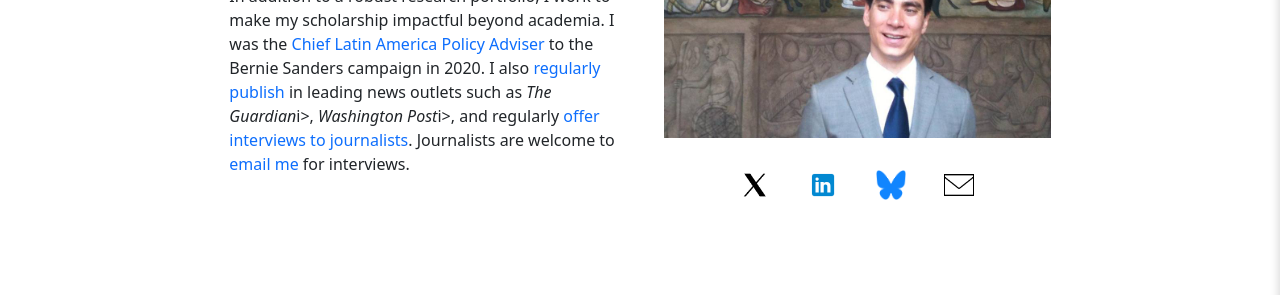
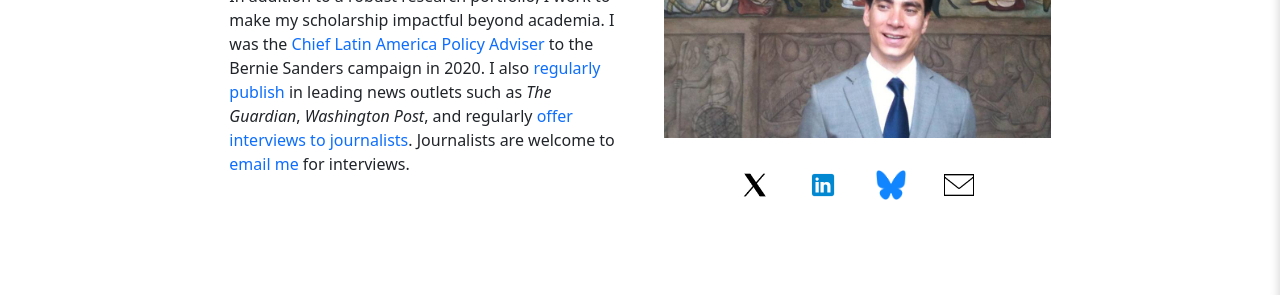
Before and after one commit to RelevantResearch/michael-paarlberg, a Jekyll site: the page built from _pages/home.md, in a window 1280 px wide. Shown: the part 526-821 px from the top of the page. Built offline with Jekyll 4.4.1, drawn with Linux system fonts in a browser that asks for light colours.

```diff
--- a/_pages/home.md
+++ b/_pages/home.md
@@ -12,7 +12,7 @@ permalink: /
     The stability of democracies in Latin America affects us all, shaping the future of global governance, economic resilience, and social justice. My <a href="/scholarship">research</a> – published in <em>Comparative Migration Studies</em>, <em>Foreign Policy</em>, and several book chapters – dives into these issues, exploring the intersection of labor policy, political economy, migration, and social movements throughout the region, as well as how these issues unfold in the United States.
     </p>
     <p>
-      In addition to a robust research portfolio, I work to make my scholarship impactful beyond academia. I was the <a href="https://www.huffpost.com/entry/bernie-sanders-cuba-venezuela-socialist_n_5e557ef4c5b64c1d562103f0?fbclid=IwAR0KlTOPiRruzYsAhqp5UdMl-5K-WIM28LDu34uUVsCVaN-XKQ7Y9x0ZEcM">Chief Latin America Policy Adviser</a> to the Bernie Sanders campaign in 2020. I also <a href="/opeds">regularly publish</a> in leading news outlets such as <i>The Guardian</i>i>, <i>Washington Post</i>i>, and regularly <a href="/media-coverage">offer interviews to journalists</a>.
+      In addition to a robust research portfolio, I work to make my scholarship impactful beyond academia. I was the <a href="https://www.huffpost.com/entry/bernie-sanders-cuba-venezuela-socialist_n_5e557ef4c5b64c1d562103f0?fbclid=IwAR0KlTOPiRruzYsAhqp5UdMl-5K-WIM28LDu34uUVsCVaN-XKQ7Y9x0ZEcM">Chief Latin America Policy Adviser</a> to the Bernie Sanders campaign in 2020. I also <a href="/opeds">regularly publish</a> in leading news outlets such as <i>The Guardian</i>, <i>Washington Post</i>, and regularly <a href="/media-coverage">offer interviews to journalists</a>.
        Journalists are welcome to <a href="mailto:mapaarlberg@vcu.edu">email me</a> for interviews.
     </p>
   </div>
```
